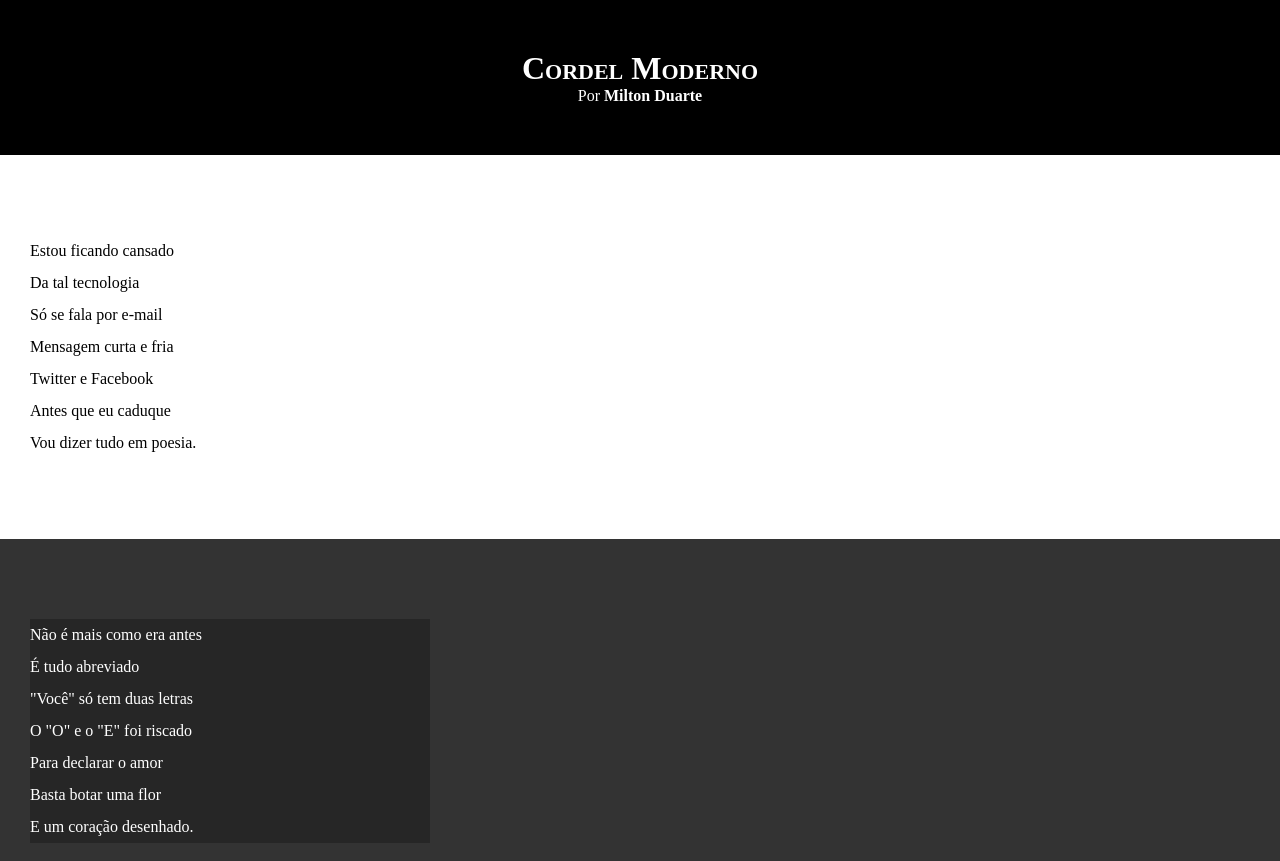
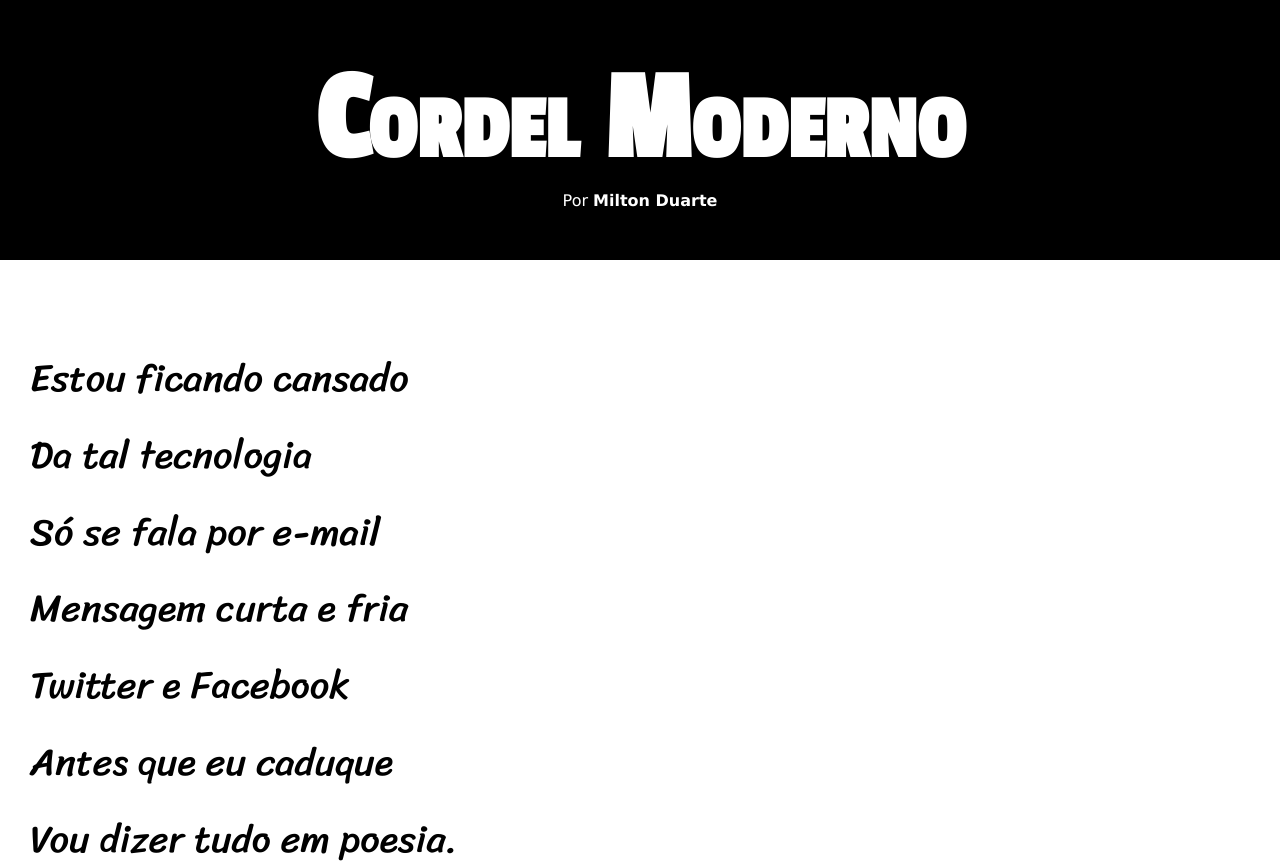
Before and after one commit to raffafferreira/html-css, a plain HTML site: page exercicios/cordel moderno/index.html in a window 1280 px wide. Shown: the top 861 px of the page. Drawn offline with Linux system fonts and the light colour scheme.

Commit message:
atualizacao de estilo

```diff
--- a/exercicios/cordel moderno/estilo/style.css
+++ b/exercicios/cordel moderno/estilo/style.css
@@ -1,4 +1,16 @@
 @charset "UTF-8";
+
+@import url('https://fonts.googleapis.com/css2?family=Passion+One&display=swap');
+
+
+@import url('https://fonts.googleapis.com/css2?family=Sriracha&display=swap');
+
+
+:root{
+    --fonte1: Verdana, Geneva, Tahoma, sans-serif;
+    --fonte2: 'Passion One', cursive;
+    --fonte3: 'Sriracha', cursive;
+}
 
 *{
     margin: 0px;
@@ -8,6 +20,7 @@
 html,body{
     min-height: 100vh;
     background-color: darkgray;
+    font-family: var(--fonte1);
 }
 
 header{
@@ -19,6 +32,8 @@ header{
 header > h1{
     padding-top: 50px;
     font-variant: small-caps;
+    font-family: var(--fonte2);
+    font-size: 10vw;
 }
 
 header>p{
@@ -39,11 +54,14 @@ section{
     padding-bottom: 10vh;
     line-height: 2em;
     padding-left: 30px;
+    font-family: var(--fonte3);
+    font-size: 3vw;
 }
 
 section.normal{
     background-color: white;
     color: black;
+
 }
 section.imagem{
     background-color: rgb(51,51,51);
@@ -52,7 +70,8 @@ section.imagem{
 
 section.imagem > p{
     background-color: rgba(0, 0, 0, 0.253);
-    width: 400px;
+    display: inline-block;
+    padding: 5px;
 }
 
 
```
